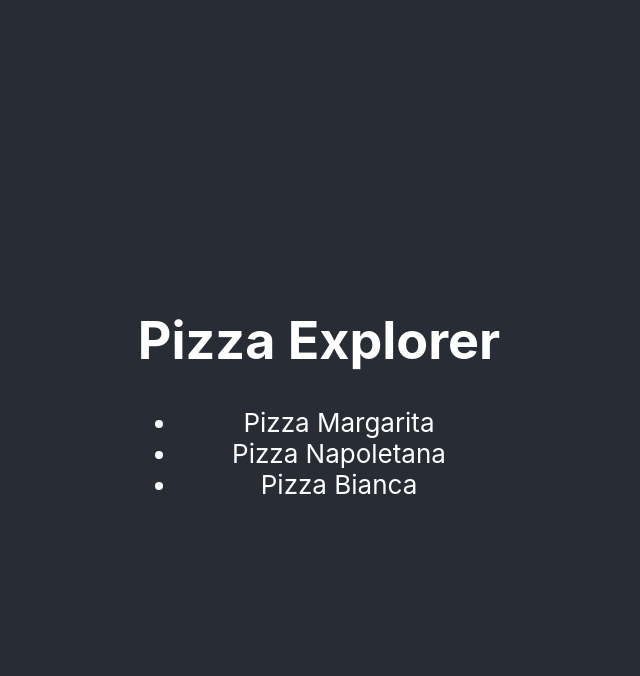
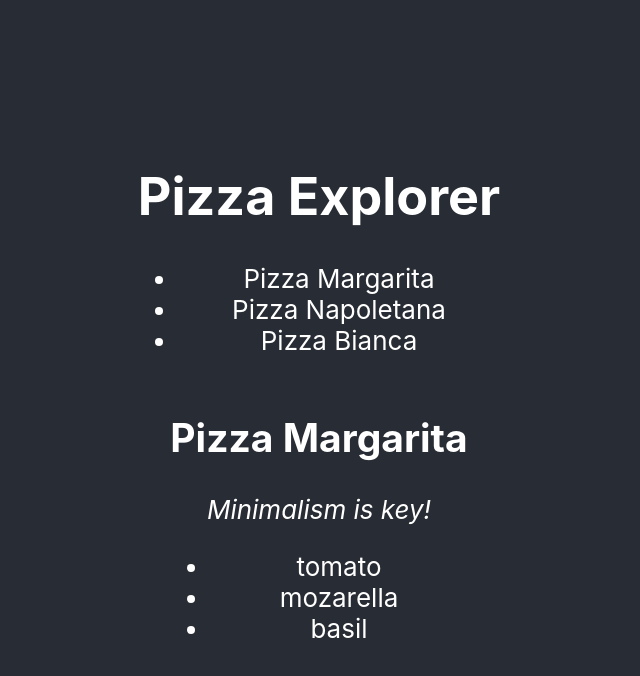
Before and after one commit to Tevabo/pizza-explorer, a React (Create React App) app: page / in a window 1280 px wide. Both pictures are taken after a click on the item "Pizza Margarita". Shown: the top 676 px of the page, without its empty margins (321-961 px from the left). Built offline with nearby package versions, Linux system fonts and the light colour scheme.

Commit message:
Add pizza details upon select

```diff
--- a/src/App.js
+++ b/src/App.js
@@ -2,6 +2,7 @@
 // import logo from './logo.svg';
 import PizzaListContainer from './components/PizzaListContainer'
 import './App.css';
+import PizzaDetailsContainer from './components/PizzaDetailsContainer';
 
 class App extends Component {
   render() {
@@ -9,6 +10,7 @@
       <div className="App">
         <header className="App-header">
           <PizzaListContainer />
+          <PizzaDetailsContainer />
         </header>
       </div>
     );
--- /dev/null
+++ b/src/components/PizzaDetails.js
@@ -0,0 +1,21 @@
+import * as React from 'react'
+
+function PizzaDetails(props) {
+    const pizza = props.pizza
+    return (<div>
+        <h2>{pizza.name}</h2>
+        <p>
+            <i>{ pizza.description}</i>
+        </p>
+
+        <ul>
+            { pizza.ingredients.map(ingredient =>
+               <li key={ingredient}>{ingredient}</li>
+            )}
+        </ul>
+    </div>)
+
+}
+
+
+export default PizzaDetails
--- /dev/null
+++ b/src/components/PizzaDetailsContainer.js
@@ -0,0 +1,23 @@
+import * as React from 'react'
+import { connect } from 'react-redux'
+import PizzaDetails from './PizzaDetails'
+
+class PizzaDetailsContainer extends React.Component {
+    render() {
+        const pizza = this.props.pizza
+        if (!pizza) return null
+
+        return <PizzaDetails pizza={pizza} />
+    }
+}
+
+const mapStateToProps = (state) => {
+    if (state.selectedPizza !== null) {
+        return {
+            pizza: state.pizzas.find(pizza => pizza.id === state.selectedPizza)
+        }
+    }
+    return {}
+}
+
+export default connect(mapStateToProps)(PizzaDetailsContainer)
```
